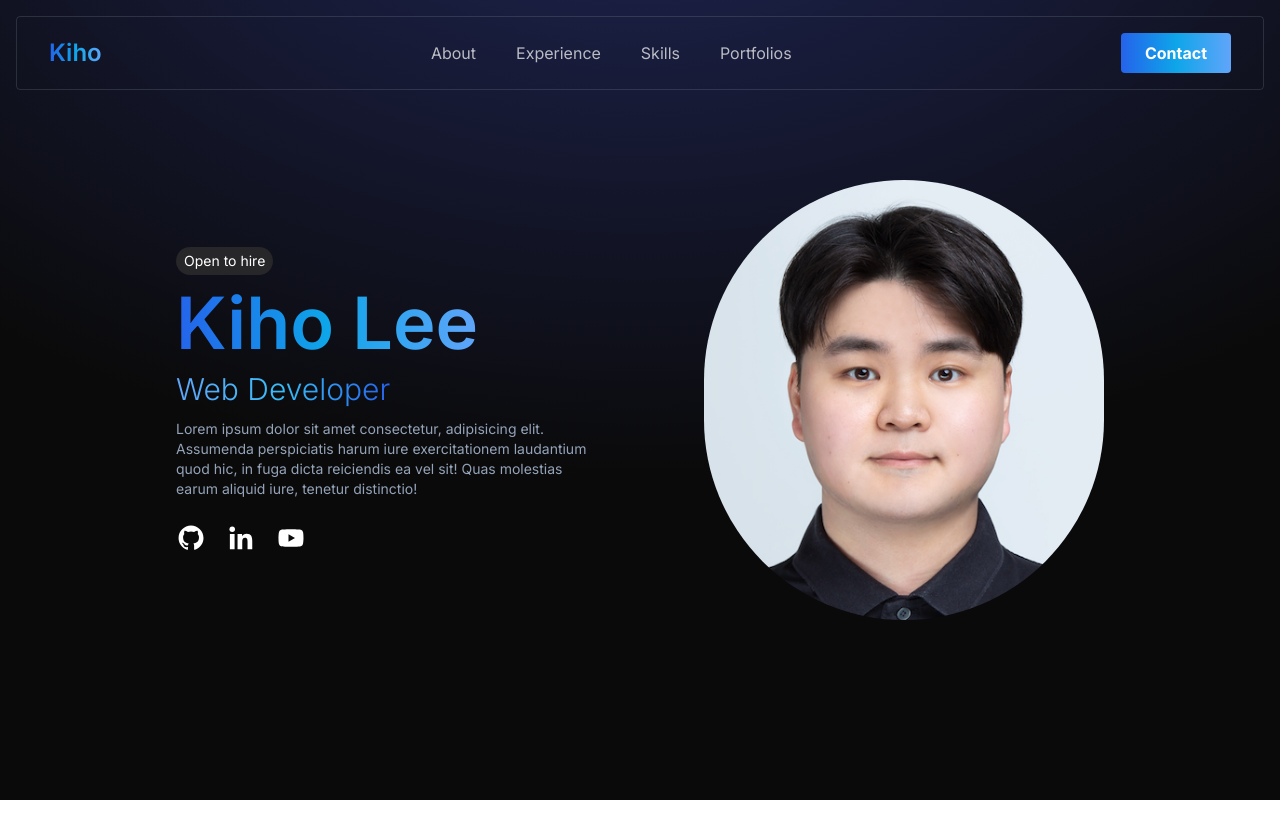
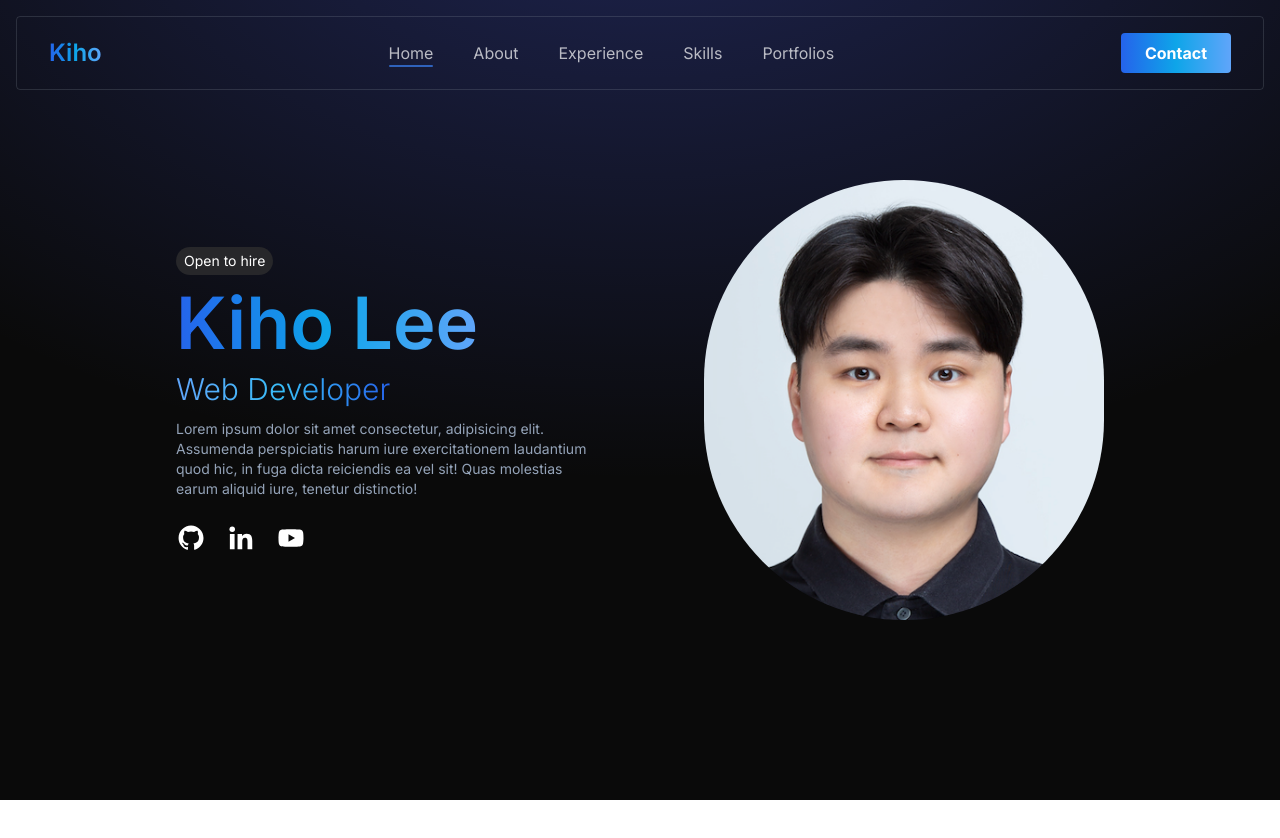
Before and after one commit to issign/about-me-react, a React (Vite) app: page / in a window 1280 px wide. Shown: the top 838 px of the page. Built offline with nearby package versions, Linux system fonts and the light colour scheme.

Commit message:
[Update] Add active navbar when section is changing

```diff
--- a/src/components/sections/About.js
+++ b/src/components/sections/About.js
@@ -1,7 +1,7 @@
 import React from "react";
 
 const About = () => {
-  return <div className="min-h-screen text-white">About</div>;
+  return <div id="about" className="min-h-screen text-white">About</div>;
 };
 
 export default About;
--- a/src/components/sections/Experience.js
+++ b/src/components/sections/Experience.js
@@ -1,7 +1,7 @@
 import React from "react";
 
 const Experience = () => {
-  return <div className="min-h-screen text-white">Experienc</div>;
+  return <div id="experience" className="min-h-screen text-white">Experienc</div>;
 };
 
 export default Experience;
--- a/src/components/sections/Home.js
+++ b/src/components/sections/Home.js
@@ -8,7 +8,7 @@ const Home = () => {
   return (
     <div
       className="mx-auto max-w-6xl w-full min-h-screen p-4 md:p-8 lg:p-28 flex items-center justify-center"
-      id="about"
+      id="home"
     >
       <motion.div
         initial={{ opacity: 0, y: 50 }}
--- a/src/components/sections/Navbar.js
+++ b/src/components/sections/Navbar.js
@@ -1,14 +1,69 @@
-import { useState } from "react";
+import { useEffect, useState } from "react";
 import { BiMenu } from "react-icons/bi";
 import Link from "../ui/Link";
 import Button from "../ui/Button";
 
+const sections = ["home", "about", "experience", "skills", "portfolios"];
+
 function Navbar() {
   const [isMenuOpen, setIsMenuOpen] = useState(false);
+  const [activeSection, setActiveSection] = useState("home");
+
+  useEffect(() => {
+    const observers = [];
+
+    sections.forEach((id) => {
+      const section = document.getElementById(id);
+      if (!section) return;
+
+      const observer = new IntersectionObserver(
+        ([entry]) => {
+          if (entry.isIntersecting) setActiveSection(id);
+        },
+        { threshold: 0.5 }
+      );
+
+      observer.observe(section);
+      observers.push(observer);
+    });
+
+    return () => {
+      observers.forEach((observer) => observer.disconnect());
+    };
+  }, []);
 
   const toggleMobileMenu = () => {
     setIsMenuOpen(!isMenuOpen);
   };
+
+  const desktopNavLinks = sections.map((section) => {
+    return (
+      <Link
+        href={`#${section}`}
+        desktop
+        isActive={activeSection === section}
+        key={section}
+      >
+        {section.charAt(0).toUpperCase() + section.slice(1)}
+      </Link>
+    );
+  });
+
+  const mobileNavLinks = sections.map((section) => {
+    return (
+      <Link
+        href={`#${section}`}
+        mobile
+        onClick={toggleMobileMenu}
+        isActive={activeSection === section}
+        key={section}
+      >
+        <span className="text-lg">
+          {section.charAt(0).toUpperCase() + section.slice(1)}
+        </span>
+      </Link>
+    );
+  });
 
   return (
     <header className="fixed top-0 w-full z-50">
@@ -20,20 +75,7 @@ function Navbar() {
           Kiho
         </a>
 
-        <ul className="hidden md:flex gap-10">
-          <Link href="#about" desktop>
-            About
-          </Link>
-          <Link href="#experience" desktop>
-            Experience
-          </Link>
-          <Link href="#skills" desktop>
-            Skills
-          </Link>
-          <Link href="#portfolios" desktop>
-            Portfolios
-          </Link>
-        </ul>
+        <ul className="hidden md:flex gap-10">{desktopNavLinks}</ul>
 
         <Button primary>Contact</Button>
 
@@ -43,15 +85,7 @@ function Navbar() {
 
         {isMenuOpen && (
           <ul className="md:hidden absolute top-16 left-0 right-0 bg-black/90 border-b border-gray-800 space-y-5 py-16 text-center">
-            <Link href="#about" mobile onClick={toggleMobileMenu}>
-              <span className="text-lg">About</span>
-            </Link>
-            <Link href="#portfolios" mobile onClick={toggleMobileMenu}>
-              <span className="text-lg">Portfolios</span>
-            </Link>
-            <Link href="#contact" mobile onClick={toggleMobileMenu}>
-              <span className="text-lg">Contact</span>
-            </Link>
+            {mobileNavLinks}
           </ul>
         )}
       </nav>
--- a/src/components/sections/Skills.js
+++ b/src/components/sections/Skills.js
@@ -1,7 +1,11 @@
 import React from "react";
 
 const Skills = () => {
-  return <div className="min-h-screen text-white">Skills</div>;
+  return (
+    <div id="skills" className="min-h-screen text-white">
+      Skills
+    </div>
+  );
 };
 
 export default Skills;
--- a/src/components/ui/Link.js
+++ b/src/components/ui/Link.js
@@ -1,17 +1,19 @@
 import className from "classnames";
 
-const Link = ({ href, children, desktop, mobile, ...rest }) => {
+const Link = ({ href, children, desktop, mobile, isActive, ...rest }) => {
   const classes = className(
-    "hover:opacity-100 transition-opacity duration-300",
+    "hover:opacity-100 transition-opacity duration-300 relative",
     {
       "opacity-70": desktop,
       "group px-10 opacity-80": mobile,
+      "after:content-[''] after:absolute after:left-0 after:bottom-[-4px] after:w-full after:h-[2px] after:bg-blue-500 after:rounded-full":
+        isActive,
     }
   );
 
   return (
-    <li className={classes}>
-      <a href={href} {...rest}>
+    <li>
+      <a href={href} {...rest} className={classes}>
         {children}
       </a>
     </li>
```
